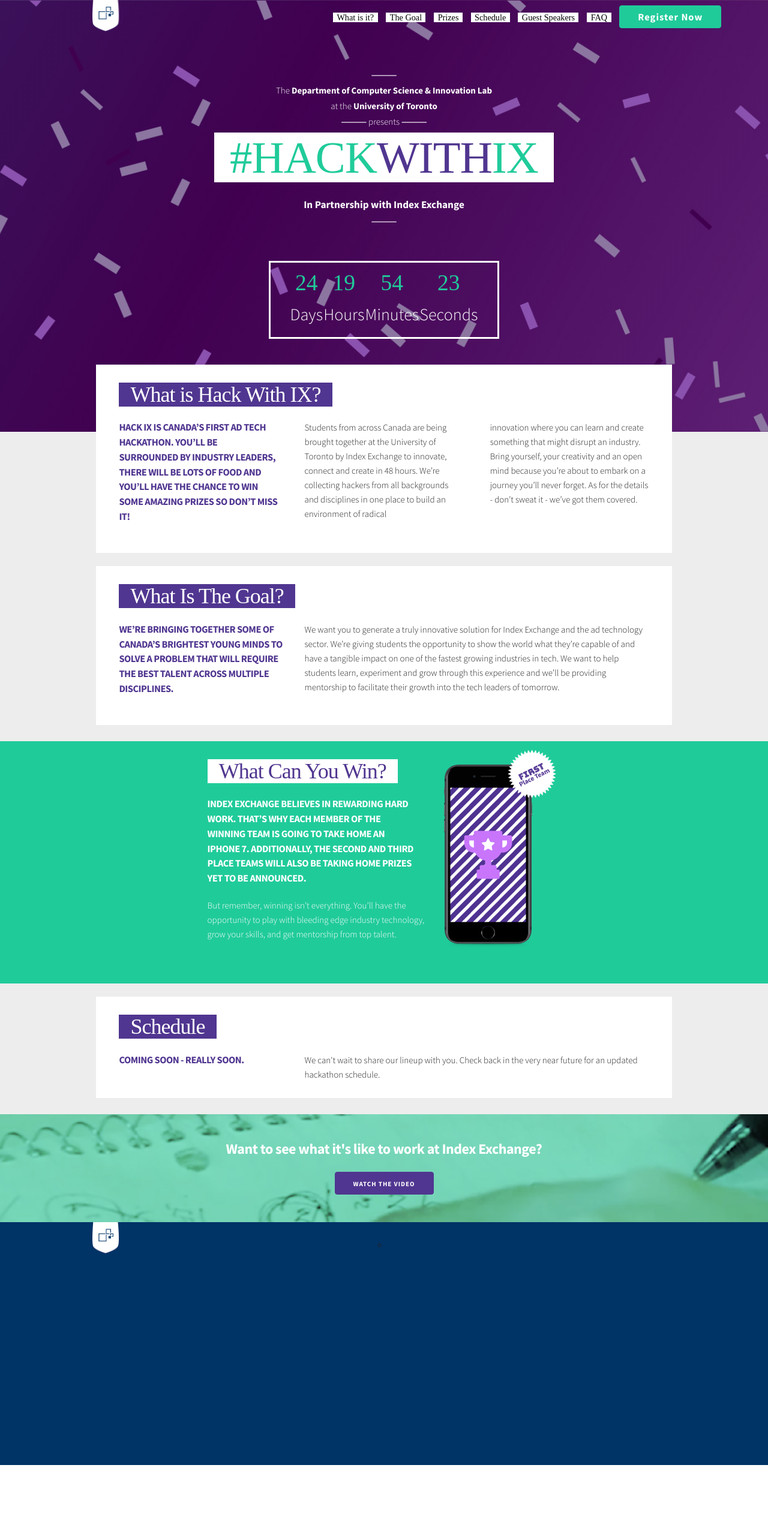
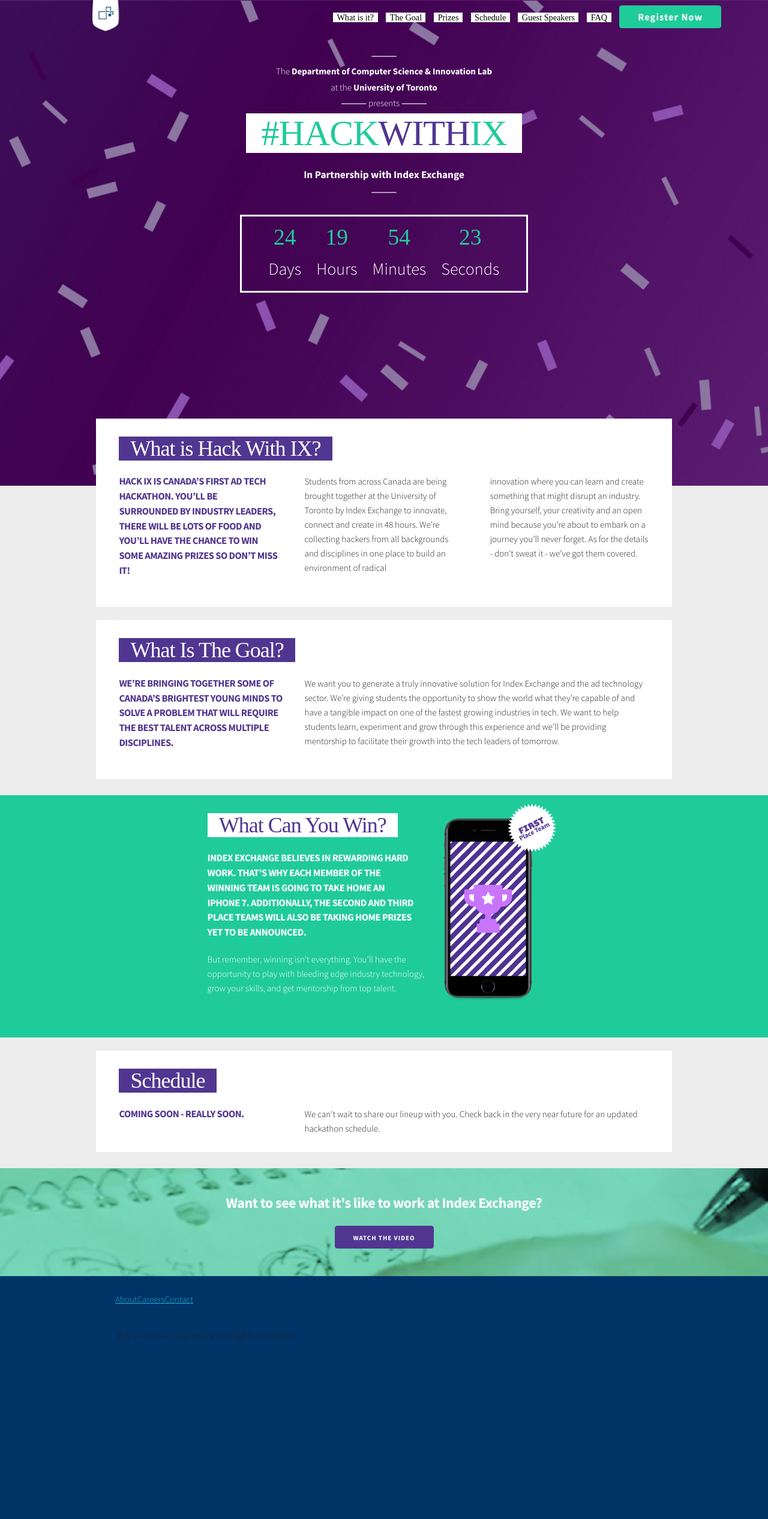
Before and after one commit to martinlaws/hackathon, a Jekyll site: the page built from index.html, in a window 1280 px wide. Shown: the whole page at 60% size. Built offline with Jekyll 4.4.1, drawn with Linux system fonts in a browser that asks for light colours; some web fonts are replaced; before the commit the page ends 2443 px from its top, so only the background shows below that.

Commit message:
fixed timer positioning issue

```diff
--- a/_assets/stylesheets/main.scss
+++ b/_assets/stylesheets/main.scss
@@ -48,7 +48,7 @@
     //              0 5px 10px rgba(0,0,0,.25),
     //              0 10px 10px rgba(0,0,0,.6),
     //              0 20px 20px rgba(0,0,0,.15);
-    font-size: 1.5em;
+    font-size: 1.2em;
     background-color: #fff;
   }
   h1 span.title span.accent {
@@ -124,13 +124,13 @@
           url(../images/img_background.jpg);
     background-position: center;
     background-size: cover;
-    height: 80vh;
+    height: 90vh;
     width: 100vw;
     z-index: 2;
     // transition: opacity 1s ease-in-out;
     .intro {
       text-align: center;
-      padding-top: 12.5vh;
+      padding-top: 9vh;
       color: #fff;
       p {
         margin-bottom: 0.25vh;
@@ -141,12 +141,12 @@
     }
     .countdown-container {
       margin: auto;
-      margin-top: 3vh;
+      // margin-top: 3vh;
       .countdown {
         padding: 0.5vh 2.5vw;
         border: 3px solid #fff;
         margin: auto;
-        width: 30vw;
+        width: 37.5vw;
         list-style-type: none;
         display: flex;
         align-items: center;
@@ -154,6 +154,7 @@
         justify-content: space-around;
         text-align: center;
         li.cd-i {
+
           span {
             font-family: $site-title-font;
             font-size: $countdown-number-size;
@@ -407,18 +408,33 @@
     height: 45vh;
     width: 100vw;
     background-color: #003366;
-    .ix-bottom-logo img {
-      position: absolute;
-      width: 3.5vw;
-      height: auto;
-      left: 12%;
-    }
     .footer-container {
       display: flex;
       justify-content: center;
       flex-flow: row wrap;
       padding: 3vh 10vw;
-
+      .left {
+        display: flex;
+        justify-content: flex-start;
+        flex-flow: column;
+        width: 35vw;
+        ul {
+          list-style-type: none;
+          display: flex;
+          justify-content: flex-start;
+          flex-direction: row wrap;
+        }
+      }
+      .middle {
+        width: 1px;
+        border: 1px solid white;
+      }
+      .right {
+        display: flex;
+        justify-content: flex-end;
+        flex-flow: row;
+        width: 35vw;
+      }
     }
   }
 }
--- a/_includes/footer.html
+++ b/_includes/footer.html
@@ -1,11 +1,18 @@
 <footer class="twelve columns">
-  <a class="ix-bottom-logo" href="http://indexexchange.com" target="_blank">
-    <img src="../_assets/images/logo_ix_top.png" alt="Index Exchange Logo">
-  </a>
   <div class="footer-container">
     <div class="left">
       <ul>
-        <li><a href=""></a></li>
+        <li><a href="http://www.indexexchange.com/about/">About</a></li>
+        <li><a href="http://www.indexexchange.com/careers/">Careers</a></li>
+        <li><a href="http://www.indexexchange.com/contact/">Contact</a></li>
+      </ul>
+      <p>Stay current on programmatic insights and trends</p>
+      <ul class="social">
+        <li><img src="{{ site.baseurl }}/_assets/images/linkedin.svg" alt=""></li>
+        <li><img src="{{ site.baseurl }}/_assets/images/twitter.svg" alt=""></li>
+        <li><img src="{{ site.baseurl }}/_assets/images/facebook.svg" alt=""></li>
+        <li><img src="{{ site.baseurl }}/_assets/images/instagram.svg" alt=""></li>
+        <li><img src="{{ site.baseurl }}/_assets/images/vimeo.svg" alt=""></li>
       </ul>
     </div>
     <div class="middle-line"></div>
--- a/_layouts/site.html
+++ b/_layouts/site.html
@@ -9,6 +9,7 @@
   <meta name="viewport" content="width=device-width,initial-scale=1">
   <link rel="stylesheet" href="{{ site.baseurl }}/_assets/stylesheets/main.css">
 
+  <link rel='shortcut icon' href='{{ site.baseurl }}/_assets/images/favicon.ico' type='image/x-icon'/ >
   <script type="text/javascript" src="{{ site.baseurl }}/_assets/javascripts/jquery-3.1.1.min.js"></script>
   <script type="text/javascript" src="{{ site.baseurl }}/_assets/javascripts/jquery.countdown.min.js"></script>
   <script type="text/javascript" src="{{ site.baseurl }}/_assets/javascripts/app.js"></script>
```
Also changed, not shown: _assets/images/favicon.ico (added).
